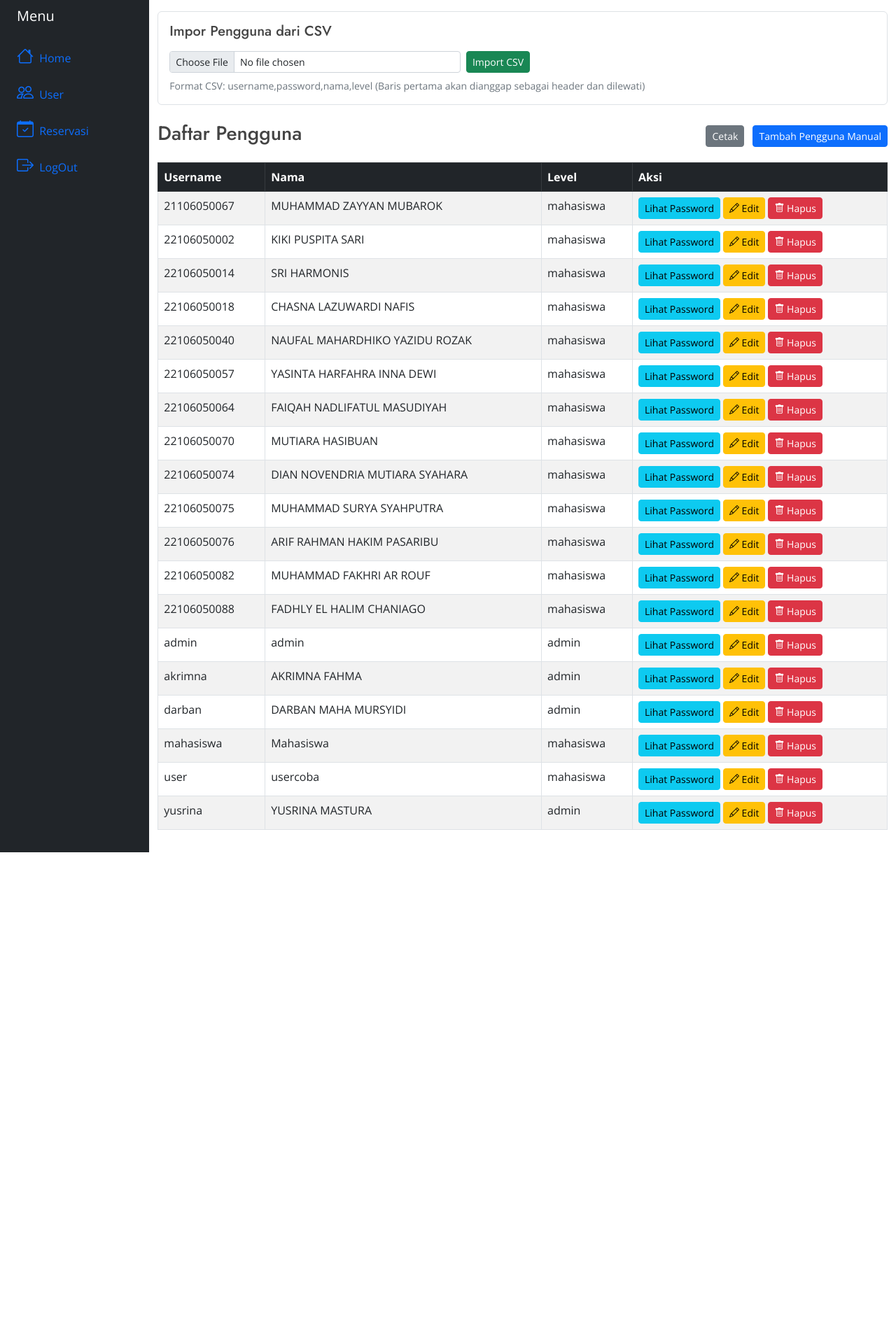
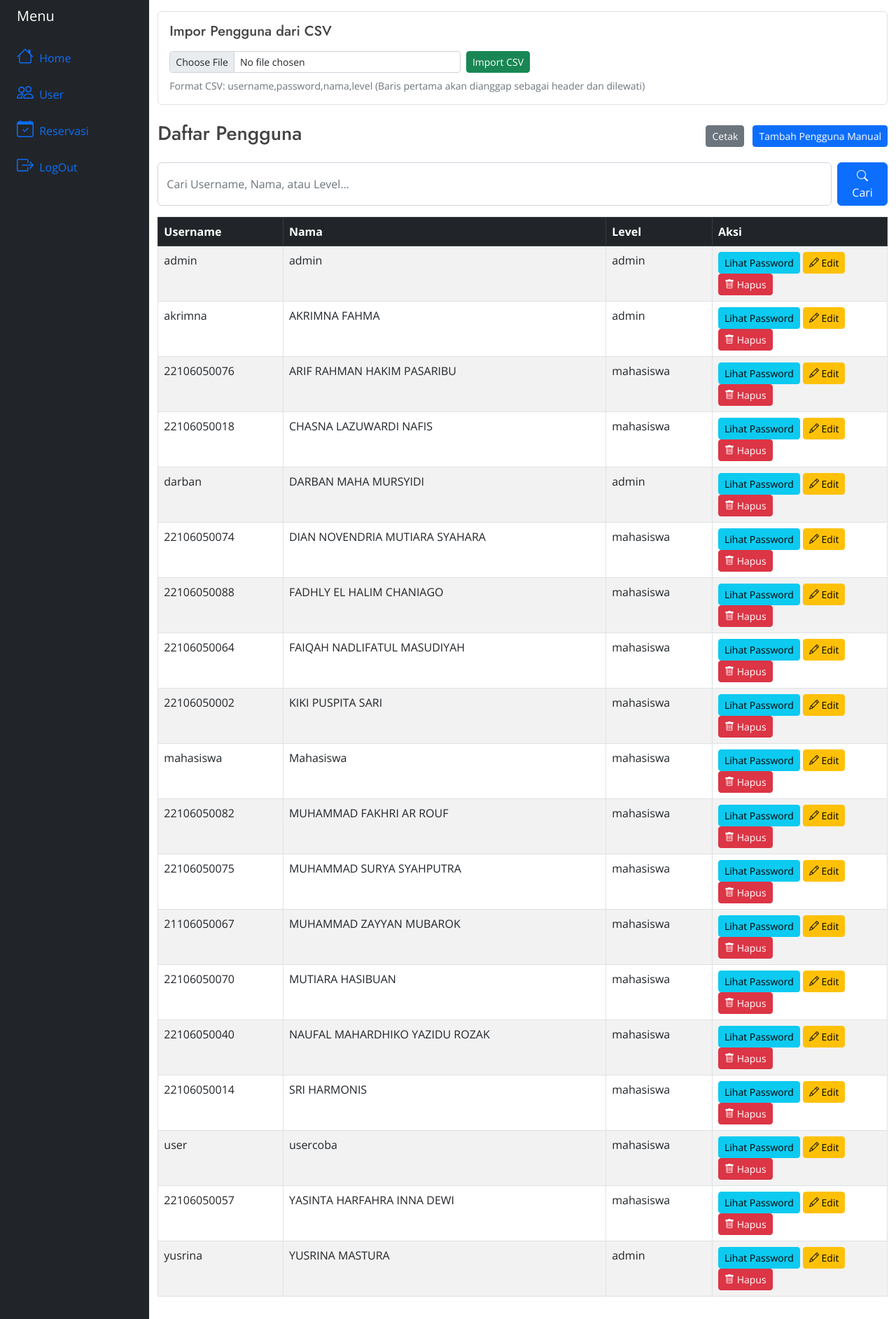
Before and after one commit to DarbanMM/student-center, a PHP site: page /crudUser.php in a window 1280 px wide. Shown: the whole page at 70% size. Before the commit the page ends 1218 px from the top, so only its background shows below. Run offline with PHP 8.4, Linux system fonts and the light colour scheme; data comes from the database, SQL or seed files in the repository; both versions use the stored data as it was after the commit.

Commit message:
fifth commit

```diff
--- a/crudUser.php
+++ b/crudUser.php
@@ -1,6 +1,29 @@
 <?php
     session_start(); // WAJIB: Mulai session di baris paling atas untuk menangani notifikasi
     include "koneksi.php"; // Menggunakan include dari kode lama Anda
+
+    // --- PENAMBAHAN LOGIKA PENCARIAN ---
+    // Mengambil kata kunci pencarian dari URL (via GET)
+    $search_query = isset($_GET['search_query']) ? $_GET['search_query'] : '';
+
+    // Membangun query SQL dasar
+    $sql = "SELECT * FROM login";
+
+    // Jika ada kata kunci pencarian, tambahkan kondisi WHERE
+    if (!empty($search_query)) {
+        // Amankan input pencarian untuk mencegah SQL Injection
+        $sanitized_query = mysqli_real_escape_string($conn, $search_query);
+        // Tambahkan klausa WHERE untuk mencari di beberapa kolom
+        $sql .= " WHERE username LIKE '%$sanitized_query%' OR nama LIKE '%$sanitized_query%' OR level LIKE '%$sanitized_query%'";
+    }
+
+    $sql .= " ORDER BY nama ASC"; // Mengurutkan hasil berdasarkan nama
+
+    $result = $conn->query($sql);
+
+    if (!$result) {
+        die("Invalid query: " . $conn->error);
+    }
 ?>
 <!DOCTYPE html>
 <html lang="en">
@@ -26,6 +49,12 @@
         <link href="assets/vendor/swiper/swiper-bundle.min.css" rel="stylesheet">
 
         <link href="assets/css/style.css" rel="stylesheet"> </head>
+
+        <style>
+            .table-actions {
+                width: 250px;
+            }
+        </style>
     <body>
         <div class="container-fluid">
             <div class="row flex-nowrap">
@@ -98,41 +127,48 @@
                         </div>
                     </div>
 
+                    <div class="mb-3">
+                        <form action="crudUser.php" method="GET" class="d-flex">
+                            <input type="text" name="search_query" class="form-control me-2" placeholder="Cari Username, Nama, atau Level..." value="<?php echo htmlspecialchars($search_query); ?>">
+                            <button type="submit" class="btn btn-primary"><i class="bi bi-search"></i> Cari</button>
+                            <?php if (!empty($search_query)): ?>
+                                <a href="crudUser.php" class="btn btn-outline-secondary ms-2">Reset</a>
+                            <?php endif; ?>
+                        </form>
+                    </div>
+
+                    <div class="table-responsive">
                         <table class="table table-striped table-hover table-bordered">
                             <thead class="table-dark">
                                 <tr>
                                     <th>Username</th>
                                     <th>Nama</th>
                                     <th>Level</th>
-                                <th class="table-actions">Aksi</th> </tr>
+                                    <th class="table-actions">Aksi</th>
+                                </tr>
                             </thead>
                             <tbody>
                                 <?php
-                                $sql = "SELECT * FROM login";
-                                $result = $conn->query($sql);
                                     if ($result->num_rows > 0) {
                                         while ($row = $result->fetch_assoc()) {
                                             echo "<tr>";
                                             echo "<td>" . htmlspecialchars($row["username"]) . "</td>";
                                             echo "<td>" . htmlspecialchars($row["nama"]) . "</td>";
                                             echo "<td>" . htmlspecialchars($row["level"]) . "</td>";
-                                        // --- MODIFIKASI PADA BAGIAN AKSI ---
                                             echo "<td>";
-                                        // Tombol Lihat Password
                                             echo "<button type='button' class='btn btn-info btn-sm me-1 view-password-btn' data-bs-toggle='modal' data-bs-target='#viewPasswordModal' data-username='" . htmlspecialchars($row['username']) . "'>Lihat Password</button>";
-                                        // Tombol Edit
                                             echo "<a href='editForm.php?username=".urlencode($row['username'])."' class='btn btn-sm btn-warning me-1'><i class='bi bi-pencil'></i> Edit</a>";
-                                        // Tombol Hapus
                                             echo "<a href='hapusUser.php?username=".urlencode($row['username'])."' class='btn btn-sm btn-danger' onclick='return confirm(\"Yakin hapus pengguna " . htmlspecialchars($row["username"]) . "?\")'><i class='bi bi-trash'></i> Hapus</a>";
                                             echo "</td>";
                                             echo "</tr>";
                                         }
                                     } else {
-                                    echo "<tr><td colspan='4' class='text-center'>Tidak ada data pengguna.</td></tr>";
+                                        echo "<tr><td colspan='4' class='text-center'>Tidak ada data pengguna yang cocok.</td></tr>";
                                     }
                                 ?>
                             </tbody>
                         </table>
+                    </div>
                 </div>
             </div>
         </div>
```
Also changed, not shown: test.sql (+14 -1 lines). Lines whose indentation alone changed are shown as unchanged.
